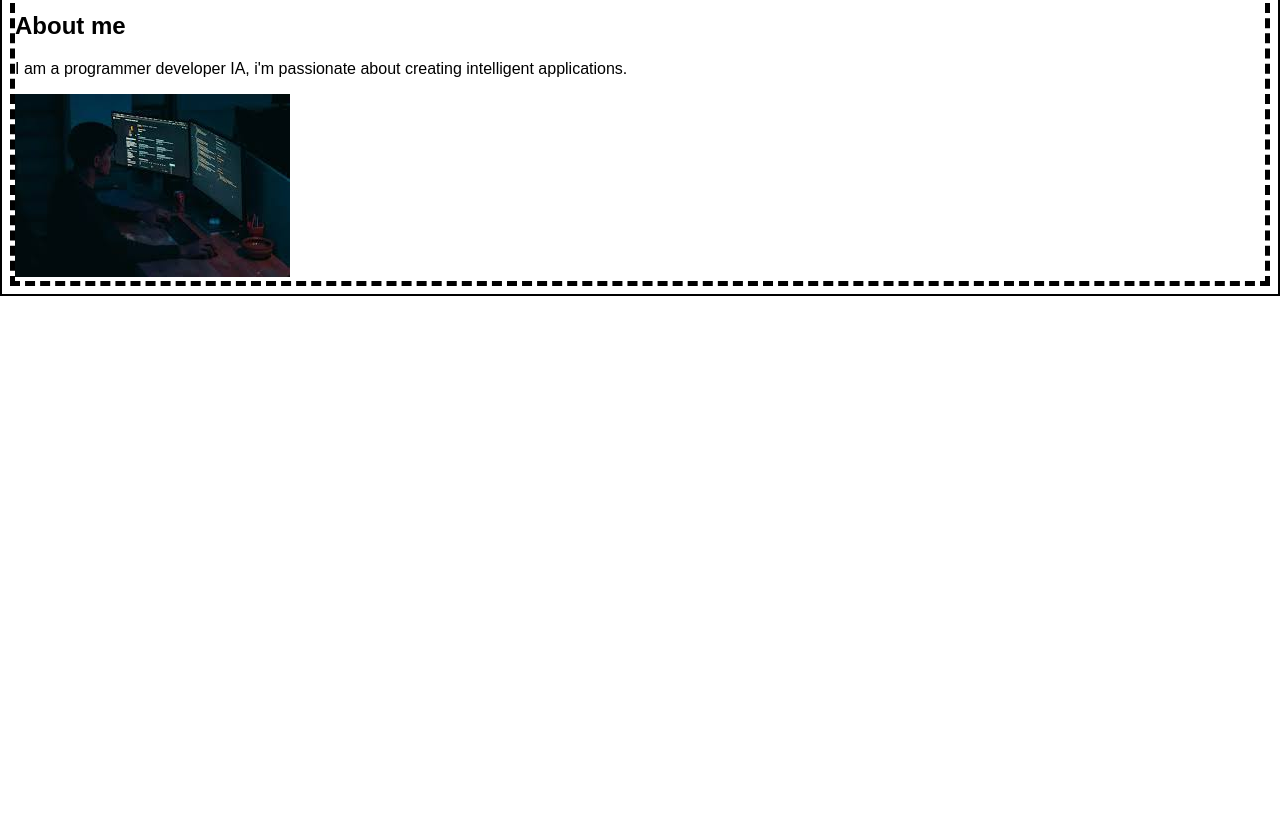
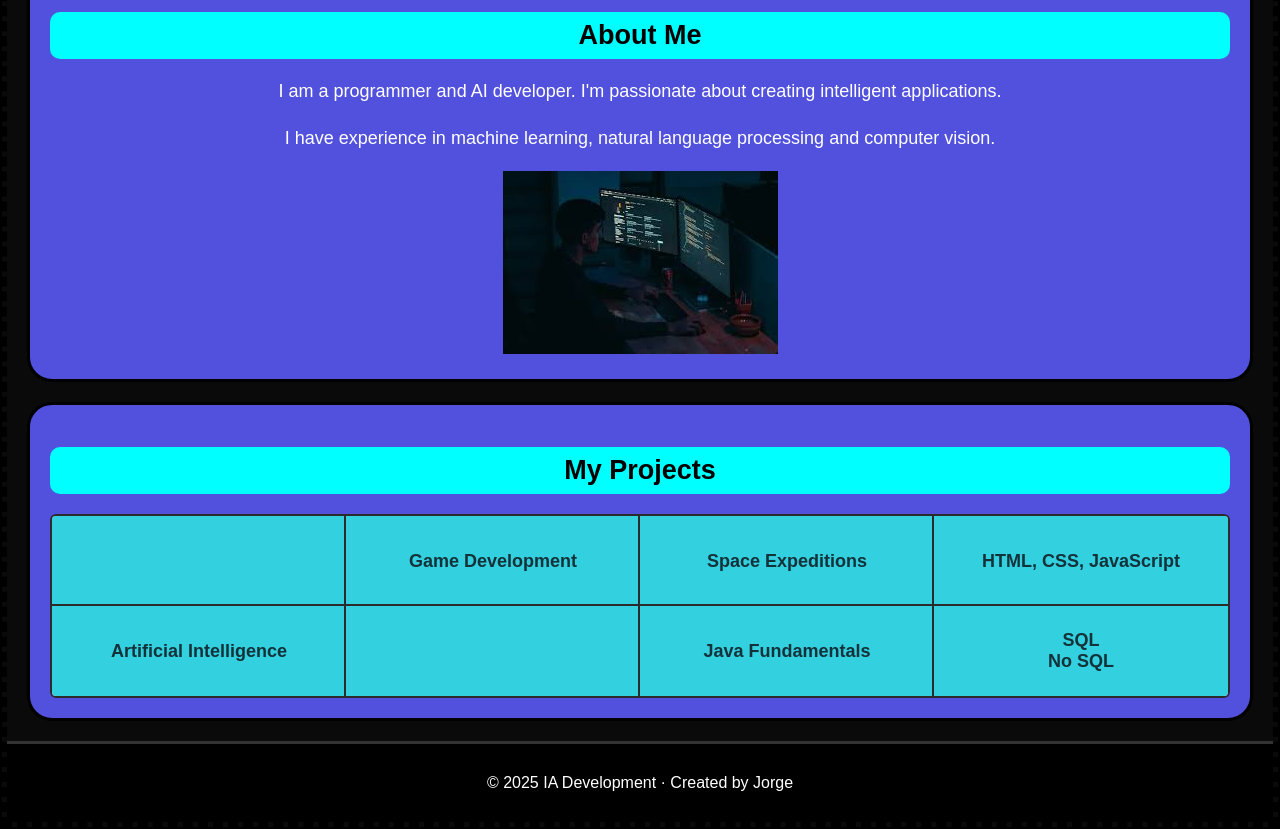
Before and after one commit to JorgePerez-dev/fronteddevelopment, a plain HTML site: page html/myprofile.html in a window 1280 px wide. Shown: the part 371-1200 px from the top of the page. Before the commit the page ends 800 px from the top, so only its background shows below. Drawn offline with Linux system fonts and the light colour scheme.

Commit message:
my web 06/10/2025

```diff
--- a/css/cssboxmodel.css
+++ b/css/cssboxmodel.css
@@ -2,6 +2,7 @@ html{
     border: 2px black;
 
 }
+
 
 
 /*
--- a/css/myprofile.css
+++ b/css/myprofile.css
@@ -1,38 +1,164 @@
-*{
+/* === Reset general === */
+* {
   font-family: Arial, Helvetica, sans-serif;
+  box-sizing: border-box;
 }
-html{
+
+/* === Estructura general === */
+html {
   border: 2px solid black;
 }
-body{
+
+body {
   border: 5px dashed black;
+  margin: 0;
+  background-color: #0a0a0a;
+  color: white;
 }
 
-
-
-
-*
-{
-    font-family: Arial, Helvetica, sans-serif;
-
-
-}
-
-
-header{
+/* === Header === */
+header {
   background-color: black;
   color: white;
   text-align: center;
-    padding: 5px;
+  padding: 10px;
   font-size: medium;
-    border: 3px;
+  border-bottom: 3px solid #333;
+}
 
-.profile-image{
+header h1 {
+  font-size: 2em;
+  margin: 10px 0 5px 0;
+}
+
+header h2 {
+  font-weight: normal;
+  font-size: 1.2em;
+  margin: 0;
+}
+
+/* === Imagen de perfil === */
+.profile-image {
   width: 200px;
   height: 200px;
-    border: 3px black solid;
+  border: 3px solid white;
   border-radius: 50%;
+  object-fit: cover;
+  margin-top: 10px;
+}
 
+/* === Secciones === */
+section {
+  background-color: rgb(81, 81, 221);
+  color: white;
+  text-align: center;
+  border: 3px solid black;
+  margin: 20px;
+  padding: 20px;
+  font-size: large;
+  border-radius: 25px;
+  clear: both;
+}
 
+/* Título dentro de cada sección */
+section > h1 {
+  background-color: aqua;
+  color: black;
+  padding: 8px;
+  border-radius: 10px;
+  margin-bottom: 15px;
+}
+
+/* === Texto dentro de las secciones === */
+p {
+  color: white;
+  line-height: 1.6;
+}
+
+/* === Enlaces (links) === */
+a {
+  color: white;
+  text-decoration: none;
+  font-weight: bold;
+}
+
+a:hover {
+  color: aqua;
+  text-decoration: underline;
+}
+
+/* === Footer === */
+footer {
+  background-color: black;
+  color: white;
+  text-align: center;
+  padding: 10px;
+  font-size: medium;
+  border-top: 3px solid #333;
+}
+
+/* === GRID DE PROYECTOS estilo tabla === */
+.projects-table {
+  display: grid;
+  grid-template-columns: repeat(4, 1fr); /* 4 columnas */
+  grid-auto-rows: 90px;                  /* altura fija por fila */
+  background: #e7eef3;                   /* fondo general detrás de celdas */
+  border: 2px solid #2b2b2b;             /* borde exterior */
+  border-radius: 6px;
+  overflow: hidden;
+  margin-top: 20px;
+}
+
+/* Celdas individuales */
+.projects-table .cell {
+  background: #33d0df;                   /* color de caja */
+  display: flex;
+  align-items: center;
+  justify-content: center;
+  text-align: center;
+  font-weight: 700;
+  color: #14323a;                        /* color de texto */
+  box-shadow:
+    inset -2px 0 0 0 #2b2b2b,            /* línea derecha */
+    inset 0 -2px 0 0 #2b2b2b;            /* línea inferior */
+  padding: 10px;
+}
+
+/* Quitar línea derecha última columna */
+.projects-table .cell:nth-child(4),
+.projects-table .cell:nth-child(8) {
+  box-shadow:
+    inset 0 -2px 0 0 #2b2b2b;
+}
+
+/* Quitar línea inferior última fila */
+.projects-table .cell:nth-child(n+5) {
+  box-shadow:
+    inset -2px 0 0 0 #2b2b2b;
+}
+
+/* Quitar ambas en esquina inferior derecha */
+.projects-table .cell:nth-child(8) {
+  box-shadow: none;
+}
+
+/* Efecto hover (opcional) */
+.projects-table .cell:hover {
+  background: #27b8c5;
+  color: white;
+  cursor: pointer;
+  transition: 0.3s;
+}
+
+/* === Responsive === */
+@media (max-width: 800px) {
+  .projects-table {
+    grid-template-columns: repeat(2, 1fr); /* 2 columnas */
   }
 }
+
+@media (max-width: 500px) {
+  .projects-table {
+    grid-template-columns: 1fr; /* 1 columna */
+  }
+}
--- a/html/myprofile.html
+++ b/html/myprofile.html
@@ -6,22 +6,56 @@
   <title>Software de IA</title>
   <link rel="stylesheet" href="../css/myprofile.css">
 </head>
+
 <body>
+  <!-- HEADER -->
   <header>
-        <img src="../img/descarga.jpg" alt="" class="profile-image">
-        <h1>IA development</h1>
+    <img src="../img/descarga.jpg" alt="Foto de perfil" class="profile-image">
+    <h1>IA Development</h1>
     <h2>Created by Jorge</h2>
   </header>
-</body>
+
+  <!-- MAIN CONTENT -->
+  <main>
+
+    <!-- About Me -->
+    <section id="about">
+      <h1>About Me</h1>
+      <div>
+        <p class="about-me">
+          I am a programmer and AI developer. I'm passionate about creating intelligent applications.
+        </p>
+        <p class="about-me">
+          I have experience in machine learning, natural language processing and computer vision.
+        </p>
+        <img src="../img/programador.jpg" alt="Programador trabajando en IA">
+      </div>
+    </section>
+
+   <section id="projects">
+  <h1>My Projects</h1>
+
+  <div class="projects-table">
+    <!-- Fila 1 -->
+    <div class="cell"></div>
+    <div class="cell">Game Development</div>
+    <div class="cell">Space Expeditions</div>
+    <div class="cell">HTML, CSS, JavaScript</div>
+
+    <!-- Fila 2 -->
+    <div class="cell">Artificial Intelligence</div>
+    <div class="cell"></div>
+    <div class="cell">Java Fundamentals</div>
+    <div class="cell">SQL<br>No SQL</div>
+  </div>
+</section>
 
 
-<main>
-    <section>
-        <h1>About me</h1>
-        <p class="about me"> I am a programmer developer IA, i'm passionate about creating intelligent applications.</p>
-        <img src="../img/programador.jpg" alt="">
-    </section>
   </main>
 
-
+  <!-- FOOTER -->
+  <footer>
+    <p>&copy; 2025 IA Development · Created by Jorge</p>
+  </footer>
+</body>
 </html>
```
Lines whose indentation alone changed are shown as unchanged.
